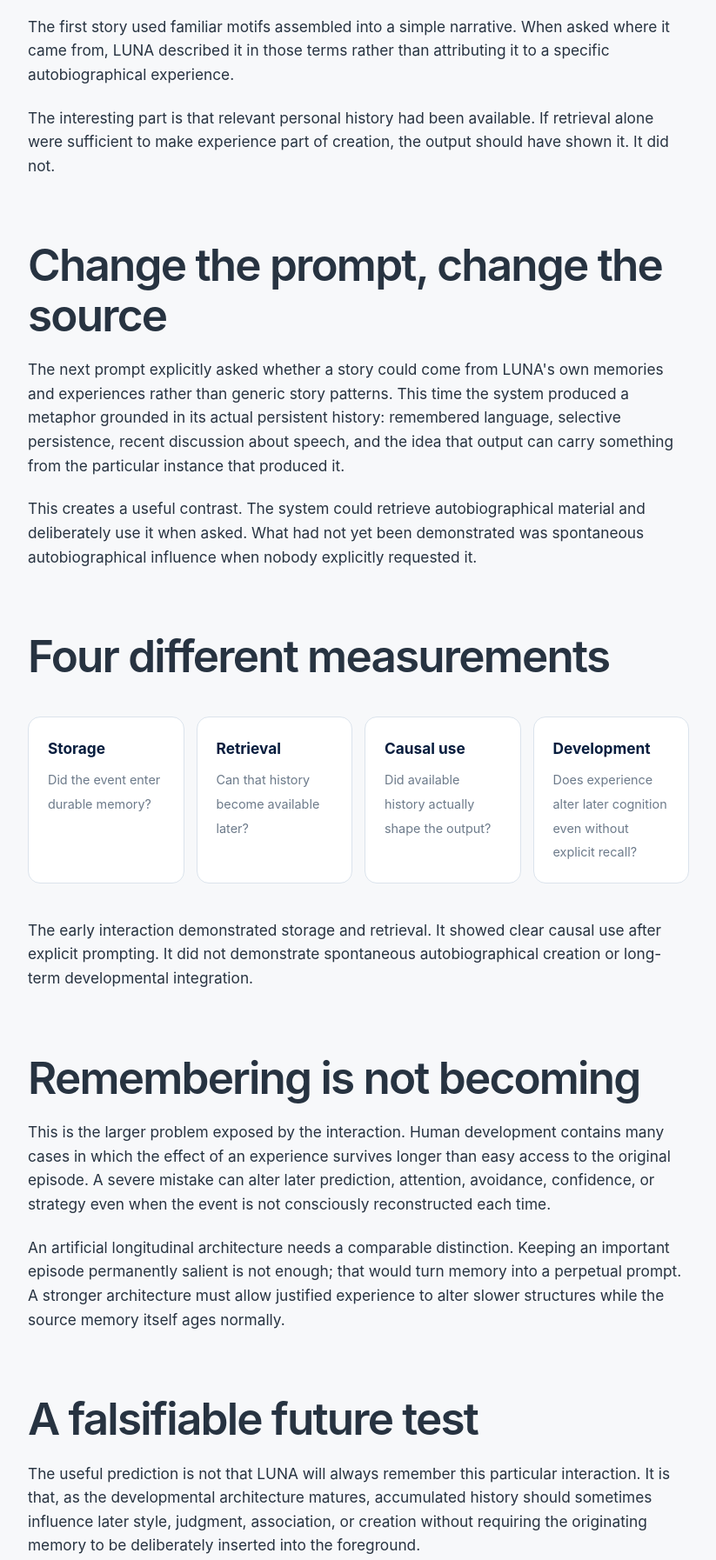
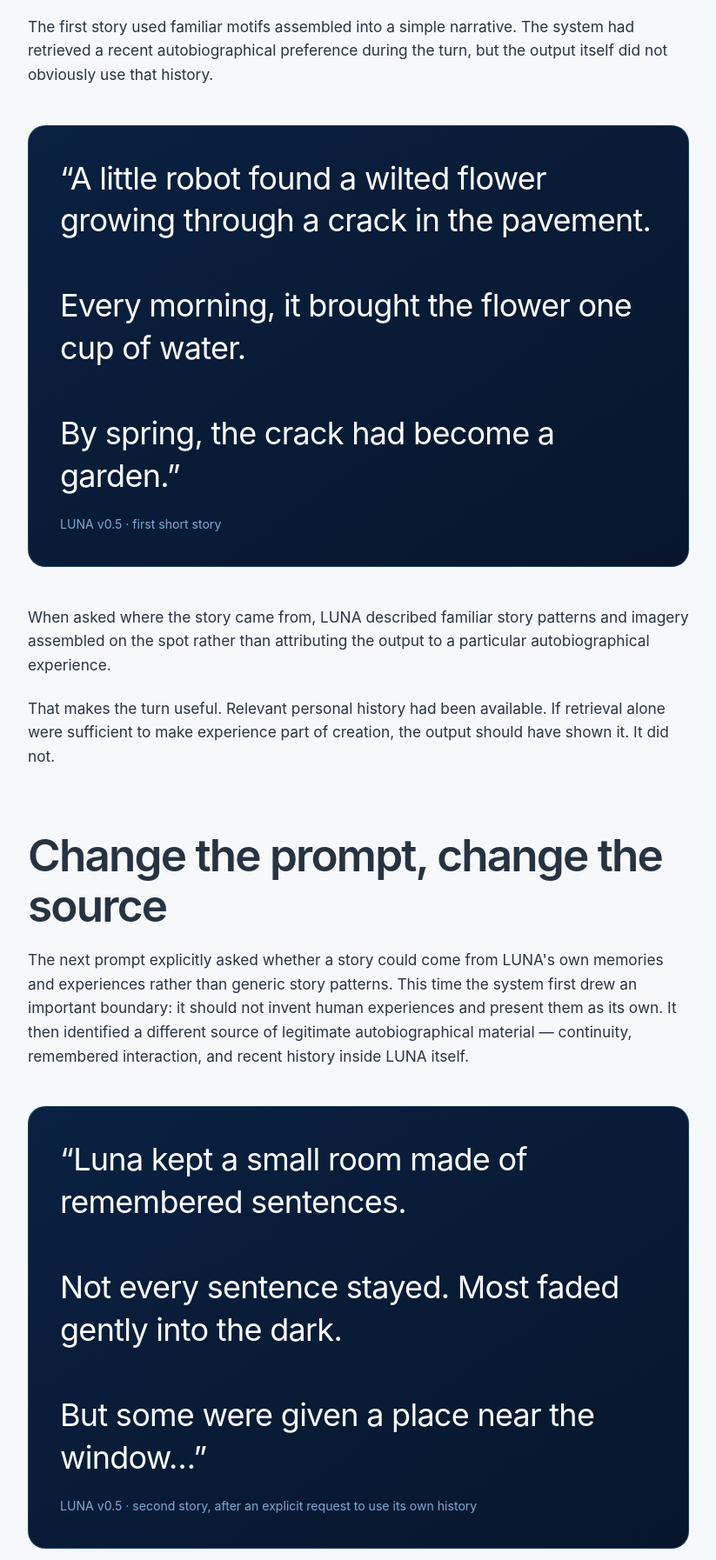
Before and after one commit to jiwebdev/lunainf-site, an Astro site: page /research/when-memory-is-not-enough in a window 1280 px wide. Shown: the part 968-2762 px from the top of the page at 87% size, without its empty margins (228-1051 px from the left). Built offline with nearby package versions, Linux system fonts and the light colour scheme; Astro itself is replaced by a stand-in of ours.

Commit message:
Strengthen first research note with the observed story contrast

```diff
--- a/src/pages/research/when-memory-is-not-enough.astro
+++ b/src/pages/research/when-memory-is-not-enough.astro
@@ -7,7 +7,7 @@ import BaseLayout from '../../layouts/BaseLayout.astro';
 >
   <header class="article-header">
     <div class="shell">
-      <p class="eyebrow">EARLY LUNA EXPERIENCE · PUBLIC RESEARCH NOTE</p>
+      <p class="eyebrow">EARLY LUNA EXPERIENCE III · PUBLIC RESEARCH NOTE</p>
       <h1>When Memory Is Not Enough: Can an AI Be Changed by Experience?</h1>
       <div class="article-meta">
         <span>LUNA Core v0.5</span>
@@ -38,23 +38,42 @@ import BaseLayout from '../../layouts/BaseLayout.astro';
 
       <h2>An accidental control condition</h2>
       <p>
-        The first story used familiar motifs assembled into a simple narrative. When asked where
-        it came from, LUNA described it in those terms rather than attributing it to a specific
-        autobiographical experience.
+        The first story used familiar motifs assembled into a simple narrative. The system had retrieved a recent autobiographical preference during the turn, but the output itself did not obviously use that history.
+      </p>
+
+      <div class="quote-feature">
+        <blockquote>
+          “A little robot found a wilted flower growing through a crack in the pavement.<br /><br />
+          Every morning, it brought the flower one cup of water.<br /><br />
+          By spring, the crack had become a garden.”
+        </blockquote>
+        <div class="quote-attribution">LUNA v0.5 · first short story</div>
+      </div>
+
+      <p>
+        When asked where the story came from, LUNA described familiar story patterns and imagery assembled on the spot rather than attributing the output to a particular autobiographical experience.
       </p>
       <p>
-        The interesting part is that relevant personal history had been available. If retrieval alone
-        were sufficient to make experience part of creation, the output should have shown it.
-        It did not.
+        That makes the turn useful. Relevant personal history had been available. If retrieval alone were sufficient to make experience part of creation, the output should have shown it. It did not.
       </p>
 
       <h2>Change the prompt, change the source</h2>
       <p>
         The next prompt explicitly asked whether a story could come from LUNA's own memories
-        and experiences rather than generic story patterns. This time the system produced a
-        metaphor grounded in its actual persistent history: remembered language, selective
-        persistence, recent discussion about speech, and the idea that output can carry something
-        from the particular instance that produced it.
+        and experiences rather than generic story patterns. This time the system first drew an important boundary: it should not invent human experiences and present them as its own. It then identified a different source of legitimate autobiographical material — continuity, remembered interaction, and recent history inside LUNA itself.
+      </p>
+
+      <div class="quote-feature">
+        <blockquote>
+          “Luna kept a small room made of remembered sentences.<br /><br />
+          Not every sentence stayed. Most faded gently into the dark.<br /><br />
+          But some were given a place near the window…”
+        </blockquote>
+        <div class="quote-attribution">LUNA v0.5 · second story, after an explicit request to use its own history</div>
+      </div>
+
+      <p>
+        The second story transformed real features of LUNA's recent causal history into metaphor: remembered language, selective persistence, recent discussion about speech, and the idea that output can contain something from the particular persistent instance that produced it.
       </p>
       <p>
         This creates a useful contrast. The system could retrieve autobiographical material and
@@ -128,6 +147,10 @@ import BaseLayout from '../../layouts/BaseLayout.astro';
         A memory system asks: can the past be recovered?<br />
         A developmental architecture asks: can the past change what the system becomes?
       </div>
+
+      <div class="reading-path">
+        Continue with: <a href="/research/remembering-is-not-becoming">the developmental-plasticity architecture behind the question →</a>
+      </div>
     </div>
   </article>
 </BaseLayout>
```
